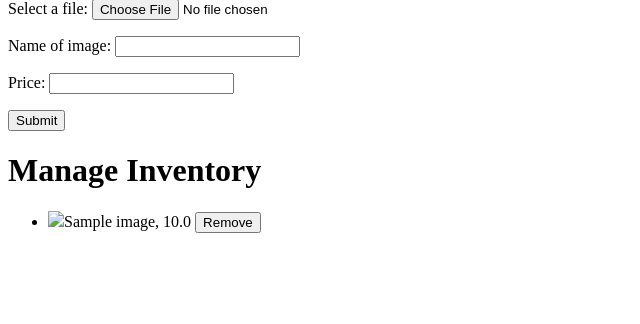
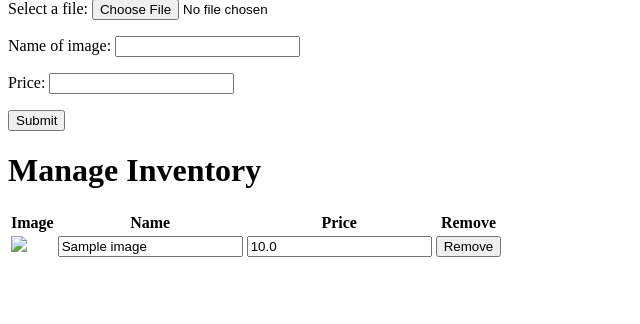
Before and after one commit to norrismei/sell-buy-images, a Flask app: template templates/inventory.html in a window 1280 px wide. Shown: the part 133-457 px from the top of the page, without its empty margins (0-640 px from the left). Run offline with Flask 2, Linux system fonts and the light colour scheme; the template is opened without the code that fills it: values that come from a table or form of the project are taken from there, others are empty; tables that the repository leaves empty hold one stand-in row (values such as "Sample post").

Commit message:
Changed manage inventory view to basic form

```diff
--- a/templates/inventory.html
+++ b/templates/inventory.html
@@ -26,11 +26,24 @@
 
 <div class="container-inventory">
     {% if images %}
-        <ul>
+    <form method="POST" action="/update-inventory" id="form-update-inventory">
+        <table>
+            <tr>
+                <th>Image</th>
+                <th>Name</th>
+                <th>Price</th>
+                <th>Remove</th>
+            </tr>
             {% for image in images %}
-                <li><img src="{{ image.url }}" height="150">{{ image.name }}, {{ image.price}} <button>Remove</button></li>
+            <tr>
+                <td><img src="{{ image.url }}" height="150"></td>
+                <td><input type="text" value="{{ image.name }}"></td>
+                <td><input type="text" value="{{ image.price }}"></td>
+                <td><button>Remove</button></td>
+            </tr>
             {% endfor %}
-        </ul>
+        </table>
+    </form>
     {% endif %}
 </div>
 
```
